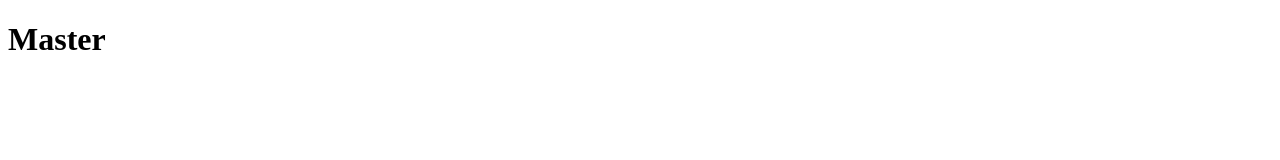
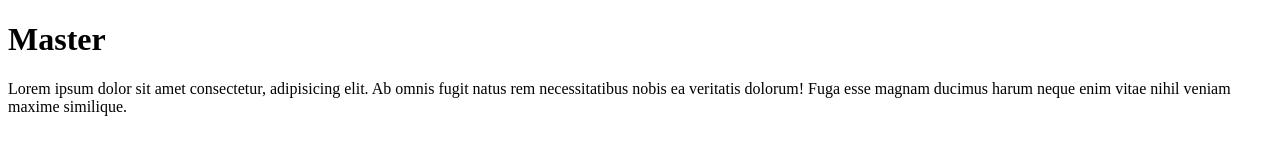
Before and after one commit to nayeftechno/git-course, a plain HTML site: page master.html in a window 1280 px wide. Drawn offline with Linux system fonts and the light colour scheme.

Commit message:
Add lorem to master.html

```diff
--- a/master.html
+++ b/master.html
@@ -8,5 +8,6 @@
 </head>
 <body>
     <h1>Master</h1>
+    <p>Lorem ipsum dolor sit amet consectetur, adipisicing elit. Ab omnis fugit natus rem necessitatibus nobis ea veritatis dolorum! Fuga esse magnam ducimus harum neque enim vitae nihil veniam maxime similique.</p>
 </body>
 </html>
```
